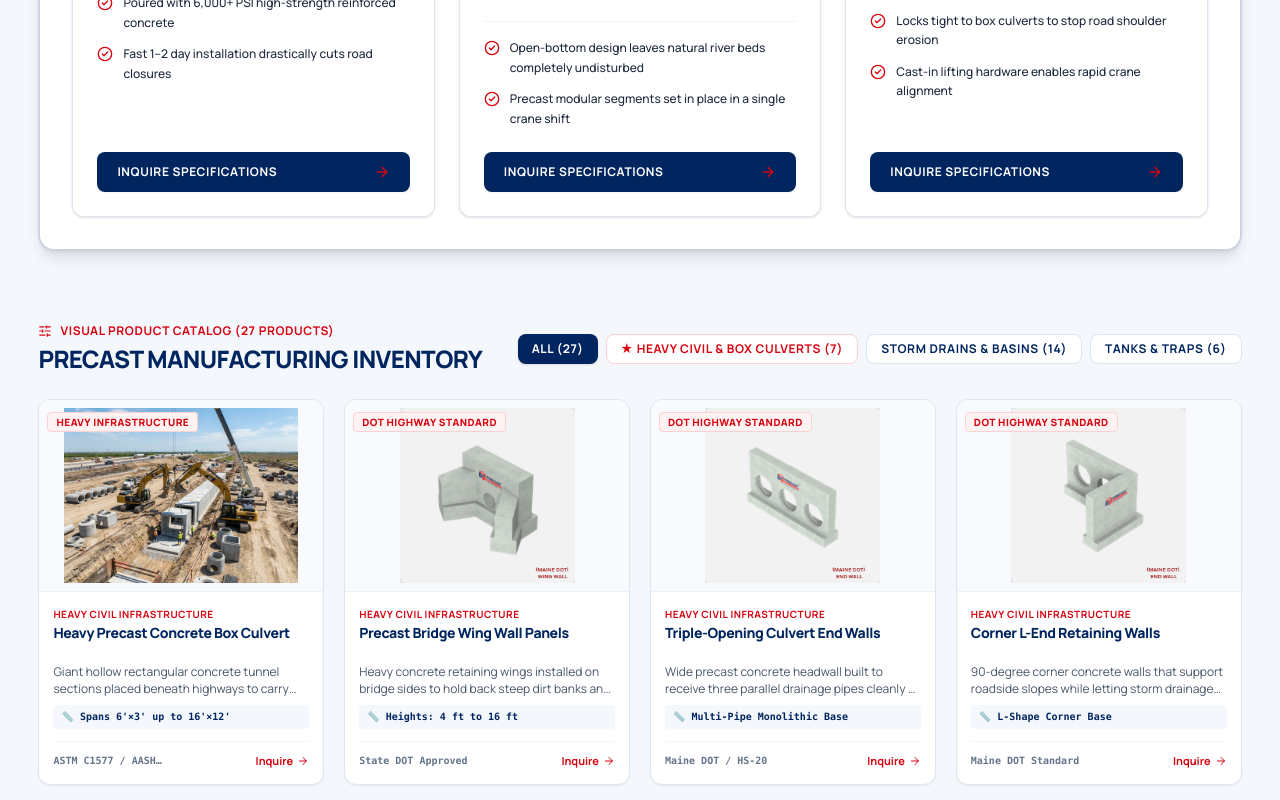
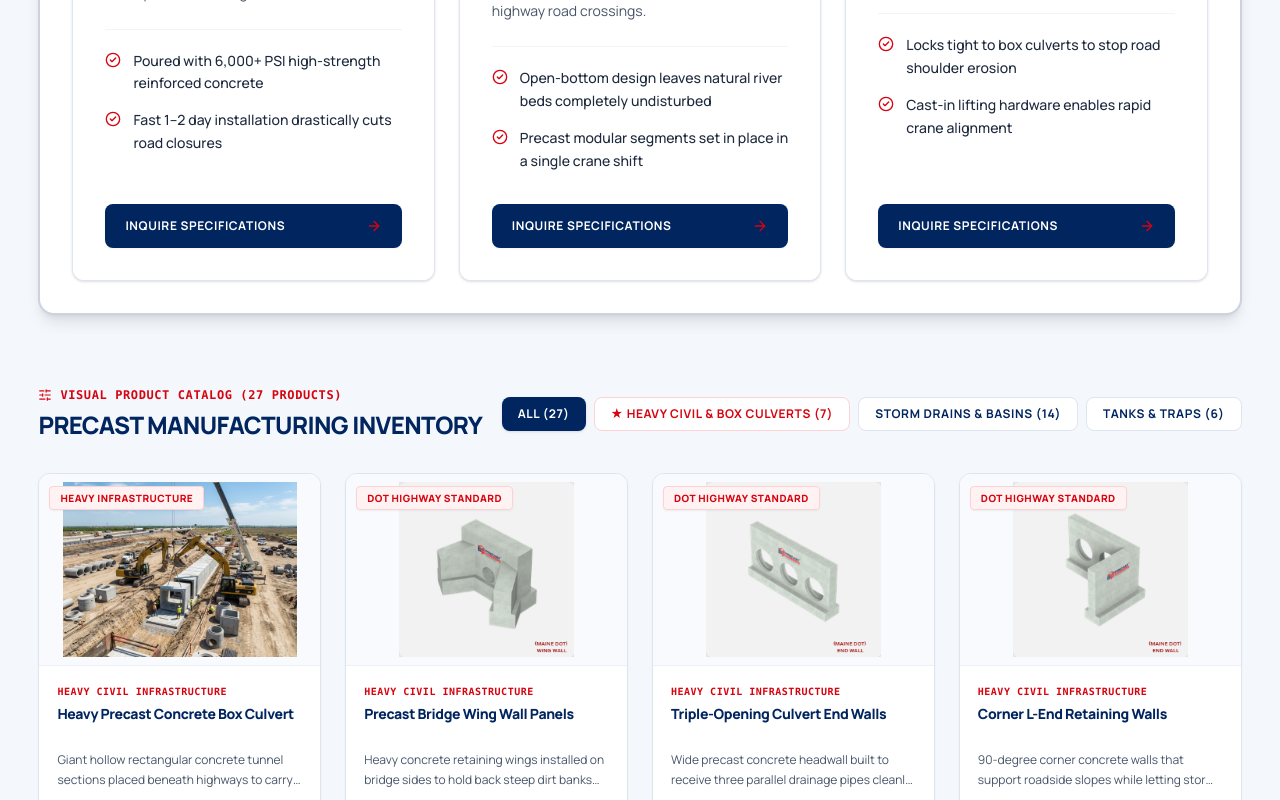
Before and after one commit to agrofoundries/astro, a Next.js app: page / in a window 1280 px wide. Shown: the part 2760-3560 px from the top of the page. Built offline with nearby package versions, Linux system fonts and the light colour scheme.

Commit message:
Fix line height and spacing across all product cards for clean readability

```diff
--- a/components/home/products-section.tsx
+++ b/components/home/products-section.tsx
@@ -474,31 +474,31 @@ export function ProductsSection() {
                 </div>
 
                 {/* Content with high line-height, clean breathing room, minimal text */}
-                <div className="p-6 flex-1 flex flex-col justify-between bg-white">
+                <div className="p-7 sm:p-8 flex-1 flex flex-col justify-between bg-white">
                   <div>
                     <span className="text-[11px] font-bold uppercase tracking-wider text-[#D7030F] block mb-2 font-mono">
                       {item.tagline}
                     </span>
-                    <h4 className="text-xl font-black text-[#01255F] group-hover:text-[#D7030F] transition-colors leading-snug mb-3.5">
+                    <h4 className="text-xl sm:text-2xl font-black text-[#01255F] group-hover:text-[#D7030F] transition-colors leading-snug mb-4">
                       {item.title}
                     </h4>
 
-                    {/* Single Clean Sentence with high line-height */}
-                    <p className="text-sm text-[#334155] leading-relaxed mb-5 font-normal">
+                    {/* Single Clean Sentence with high line-height (leading-relaxed, text-slate-600) */}
+                    <p className="text-sm text-[#475569] leading-relaxed mb-6 font-normal">
                       {item.useFor}
                     </p>
 
-                    {/* 2 Clean Highlights with spacious line height */}
-                    <div className="space-y-3 mb-6 pt-4 border-t border-slate-100">
-                      <div className="flex items-start gap-2.5 text-xs text-slate-700">
+                    {/* 2 Clean Highlights with spacious line height and comfortable spacing */}
+                    <div className="space-y-3.5 mb-8 pt-5 border-t border-slate-100">
+                      <div className="flex items-start gap-3 text-xs text-slate-700">
                         <CheckCircle2 className="w-4 h-4 text-[#D7030F] shrink-0 mt-0.5" />
-                        <span className="text-xs leading-relaxed font-medium text-slate-800">
+                        <span className="text-xs sm:text-sm leading-relaxed font-medium text-slate-800">
                           {item.highlight1}
                         </span>
                       </div>
-                      <div className="flex items-start gap-2.5 text-xs text-slate-700">
+                      <div className="flex items-start gap-3 text-xs text-slate-700">
                         <CheckCircle2 className="w-4 h-4 text-[#D7030F] shrink-0 mt-0.5" />
-                        <span className="text-xs leading-relaxed font-medium text-slate-800">
+                        <span className="text-xs sm:text-sm leading-relaxed font-medium text-slate-800">
                           {item.highlight2}
                         </span>
                       </div>
@@ -508,7 +508,7 @@ export function ProductsSection() {
                   {/* Clean CTA Button */}
                   <Link
                     href="/#contact"
-                    className="inline-flex items-center justify-between w-full px-5 py-3 rounded-lg bg-[#01255F] hover:bg-[#D7030F] text-white text-xs font-bold uppercase tracking-wider transition-all duration-200 shadow-xs cursor-pointer group/btn"
+                    className="inline-flex items-center justify-between w-full px-5 py-3.5 rounded-lg bg-[#01255F] hover:bg-[#D7030F] text-white text-xs font-bold uppercase tracking-wider transition-all duration-200 shadow-xs cursor-pointer group/btn"
                   >
                     <span>Inquire Specifications</span>
                     <ArrowRight className="w-4 h-4 text-[#D7030F] group-hover/btn:text-white group-hover/btn:translate-x-1 transition-all" />
@@ -523,9 +523,9 @@ export function ProductsSection() {
       {/* ── 2. VISUAL PRODUCT GALLERY (MORE IMAGES, LESS TEXT) ─────── */}
       <div className="section-container-wide">
         {/* Category Filter Pills */}
-        <div className="flex flex-col md:flex-row md:items-center justify-between gap-4 mb-6">
+        <div className="flex flex-col md:flex-row md:items-center justify-between gap-4 mb-8">
           <div>
-            <div className="flex items-center gap-2 text-xs font-bold uppercase tracking-wider text-[#D7030F] mb-1">
+            <div className="flex items-center gap-2 text-xs font-bold uppercase tracking-wider text-[#D7030F] mb-1.5 font-mono">
               <SlidersHorizontal className="w-3.5 h-3.5" />
               <span>VISUAL PRODUCT CATALOG ({filtered.length} PRODUCTS)</span>
             </div>
@@ -538,7 +538,7 @@ export function ProductsSection() {
             <button
               type="button"
               onClick={() => setActiveFilter("all")}
-              className={`px-3.5 py-1.5 rounded-lg text-xs font-bold uppercase tracking-wider transition-all cursor-pointer ${
+              className={`px-4 py-2 rounded-lg text-xs font-bold uppercase tracking-wider transition-all cursor-pointer ${
                 activeFilter === "all"
                   ? "bg-[#01255F] text-white shadow-sm"
                   : "bg-white text-[#01255F] border border-[#DCE5F0] hover:border-[#01255F]"
@@ -549,7 +549,7 @@ export function ProductsSection() {
             <button
               type="button"
               onClick={() => setActiveFilter("heavy")}
-              className={`px-3.5 py-1.5 rounded-lg text-xs font-bold uppercase tracking-wider transition-all cursor-pointer ${
+              className={`px-4 py-2 rounded-lg text-xs font-bold uppercase tracking-wider transition-all cursor-pointer ${
                 activeFilter === "heavy"
                   ? "bg-[#D7030F] text-white shadow-sm"
                   : "bg-white text-[#D7030F] border border-[#FCD2D4] hover:bg-[#FFF2F2]"
@@ -560,7 +560,7 @@ export function ProductsSection() {
             <button
               type="button"
               onClick={() => setActiveFilter("drainage")}
-              className={`px-3.5 py-1.5 rounded-lg text-xs font-bold uppercase tracking-wider transition-all cursor-pointer ${
+              className={`px-4 py-2 rounded-lg text-xs font-bold uppercase tracking-wider transition-all cursor-pointer ${
                 activeFilter === "drainage"
                   ? "bg-[#01255F] text-white shadow-sm"
                   : "bg-white text-[#01255F] border border-[#DCE5F0] hover:border-[#01255F]"
@@ -571,7 +571,7 @@ export function ProductsSection() {
             <button
               type="button"
               onClick={() => setActiveFilter("tanks")}
-              className={`px-3.5 py-1.5 rounded-lg text-xs font-bold uppercase tracking-wider transition-all cursor-pointer ${
+              className={`px-4 py-2 rounded-lg text-xs font-bold uppercase tracking-wider transition-all cursor-pointer ${
                 activeFilter === "tanks"
                   ? "bg-[#01255F] text-white shadow-sm"
                   : "bg-white text-[#01255F] border border-[#DCE5F0] hover:border-[#01255F]"
@@ -582,8 +582,8 @@ export function ProductsSection() {
           </div>
         </div>
 
-        {/* Visual Product Grid: Compact Cards, High-Visibility Images, Short Text */}
-        <div className="grid grid-cols-2 sm:grid-cols-3 lg:grid-cols-4 xl:grid-cols-4 gap-4 sm:gap-5">
+        {/* Visual Product Grid: Spacious Cards, High-Visibility Images, Clean Line Heights */}
+        <div className="grid grid-cols-2 sm:grid-cols-3 lg:grid-cols-4 xl:grid-cols-4 gap-5 sm:gap-6">
           {filtered.map((item) => {
             const isHovered = hoveredId === item.id;
             return (
@@ -606,9 +606,9 @@ export function ProductsSection() {
                     className="object-contain p-2 group-hover:scale-105 transition-transform duration-300"
                   />
                   {/* Top Badge */}
-                  <div className="absolute top-2 left-2 z-10">
+                  <div className="absolute top-2.5 left-2.5 z-10">
                     <span
-                      className={`text-[9px] sm:text-[10px] font-extrabold uppercase px-2 py-0.5 rounded tracking-wider ${
+                      className={`text-[9px] sm:text-[10px] font-extrabold uppercase px-2.5 py-1 rounded tracking-wider shadow-xs ${
                         item.category === "heavy"
                           ? "bg-[#FFF2F2] text-[#D7030F] border border-[#FCD2D4]"
                           : "bg-[#E8F3FF] text-[#01255F] border border-[#DCE5F0]"
@@ -619,29 +619,29 @@ export function ProductsSection() {
                   </div>
                 </div>
 
-                {/* Compact Content */}
-                <div className="p-3.5 flex-1 flex flex-col justify-between">
+                {/* Compact Content with Generous Line Heights */}
+                <div className="p-4 sm:p-4.5 flex-1 flex flex-col justify-between">
                   <div>
-                    <span className="text-[9px] sm:text-[10px] font-bold uppercase tracking-wider text-[#D7030F] block mb-0.5">
+                    <span className="text-[10px] font-bold uppercase tracking-wider text-[#D7030F] block mb-1 font-mono">
                       {item.categoryLabel}
                     </span>
-                    <h4 className="text-xs sm:text-sm font-extrabold text-[#01255F] group-hover:text-[#D7030F] transition-colors leading-tight line-clamp-2 min-h-[34px]">
+                    <h4 className="text-xs sm:text-sm font-extrabold text-[#01255F] group-hover:text-[#D7030F] transition-colors leading-snug line-clamp-2 min-h-[38px]">
                       {item.name}
                     </h4>
 
-                    {/* Short Human Explanation */}
-                    <p className="mt-1.5 text-[11px] sm:text-xs text-[#475569] leading-snug line-clamp-2 min-h-[30px]">
+                    {/* Short Human Explanation with Clean Line Height */}
+                    <p className="mt-2 text-[11px] sm:text-xs text-[#475569] leading-relaxed line-clamp-2 min-h-[36px]">
                       {item.shortDesc}
                     </p>
 
                     {/* Practical Size */}
-                    <div className="mt-2 text-[10px] font-mono text-[#01255F] font-bold bg-[#F4F8FD] px-2 py-1 rounded truncate">
+                    <div className="mt-3 text-[10px] font-mono text-[#01255F] font-bold bg-[#F4F8FD] px-2.5 py-1.5 rounded truncate border border-[#EBF1F8]">
                       📏 {item.size}
                     </div>
                   </div>
 
                   {/* Bottom Quick Quote */}
-                  <div className="mt-3 pt-2.5 border-t border-[#F2F7FF] flex items-center justify-between">
+                  <div className="mt-3.5 pt-3 border-t border-[#F2F7FF] flex items-center justify-between">
                     <span className="text-[10px] font-mono text-[#64748B] font-semibold truncate max-w-[110px]">
                       {item.standard}
                     </span>
```
